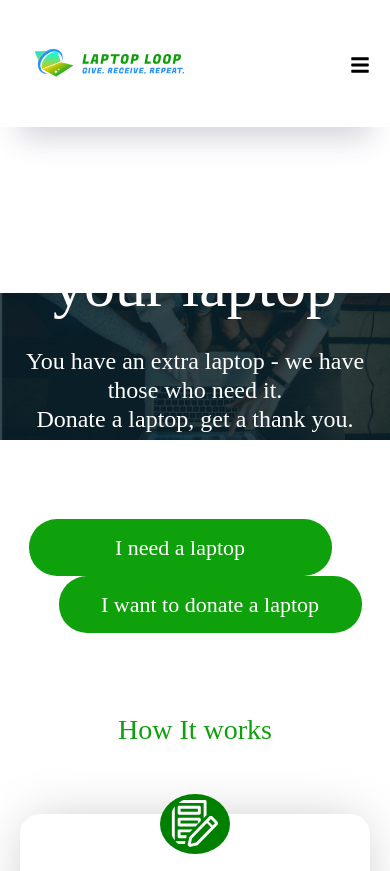
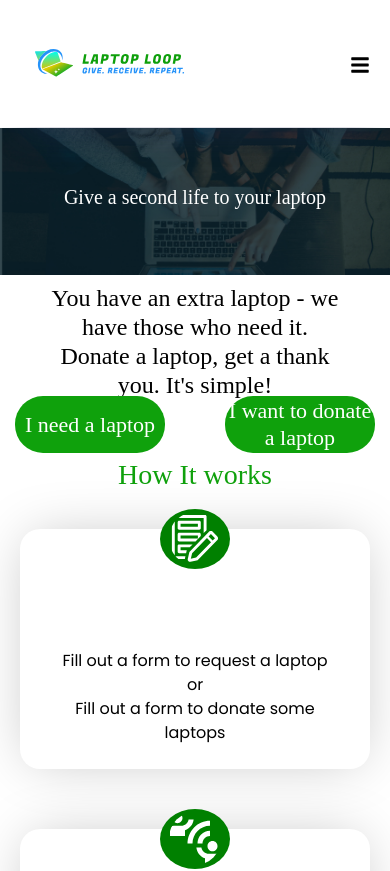
Before and after one commit to Sslim123/tech-roots-project, a React (Create React App) app in the folder client/: page / in a window 390 px wide. Shown: the top 871 px of the page. Built offline with nearby package versions, Linux system fonts and the light colour scheme; no server answers.

Commit message:
homebody

```diff
--- a/client/src/pages/component/HowItIsWork/howitiswork.css
+++ b/client/src/pages/component/HowItIsWork/howitiswork.css
@@ -101,7 +101,7 @@ body {
         align-items: center;
         height: auto;
         width: 100%;
-        margin-bottom: -30px;
+        margin-bottom: -60px;
 
     }
     .how-it-works-text h1 {
--- a/client/src/pages/component/homeBody/Homebody.css
+++ b/client/src/pages/component/homeBody/Homebody.css
@@ -7,25 +7,29 @@
 	background-image: url(../image/home-body.jpg);
 	background-repeat: no-repeat;
 	width: 100%;
-	height: 480px;
-	background-size: 100%;
+	height: 600px;
+	background-size: contain;
 	background-position: center ;
-	margin: 0 auto;
+	margin: 0 ;
 }
 
 .body-main-container{
-	width: 90vw;
+	width: 100%;
 	display: flex;
 	justify-content: center;
-	margin: 0 auto;
+	margin: 0%;
 }
 
 .body-main-card {
-	position: relative;
+	display: flex;
     box-sizing: border-box;
     }
 .body-main-container {
 	display: flex;
+	flex-direction: column;
+	justify-content: center;
+	align-items: center;
+
 }
 
 .body-main-card {
@@ -33,8 +37,8 @@
 
 	display: flex;
 	max-width: 800px;
-	width: 100vw;
-	height: 40vh;
+	width: 100%;
+	height: 100%;
 	text-align: center;
 	align-items: center;
 	justify-content: center;
@@ -102,3 +106,43 @@
 	text-decoration: none;
 	color: #ffffff;
 }
+@media screen and (max-width: 1300px) {
+	.homebody-container{
+		width: 100%;
+		height: 500px;
+	} }
+
+	@media screen and (max-width: 750px) {
+		.homebody-container{
+			width: 100%;
+			height: 300px;
+			margin-top: -75px;
+		}
+		.Home-main-text {
+			margin-top: 50px;
+			width: 100%;
+			color: #ffffff;
+			font-family: Fugaz One;
+			font-size: 20px;
+		}
+		.text-home-2{
+			margin-top: 25px;
+			color: black;
+			width: 80%;
+
+		}
+		.home-bt-card{
+			margin-top: -40px;
+			display: flex;
+			justify-content: center;
+			align-items: center;
+			width: 80%;
+			height: auto;
+
+		}
+		.home-bt{
+			width: 150px;
+			margin-top: 40px;
+			margin: 20px 10px 0px 10px;
+		}
+	}
```
